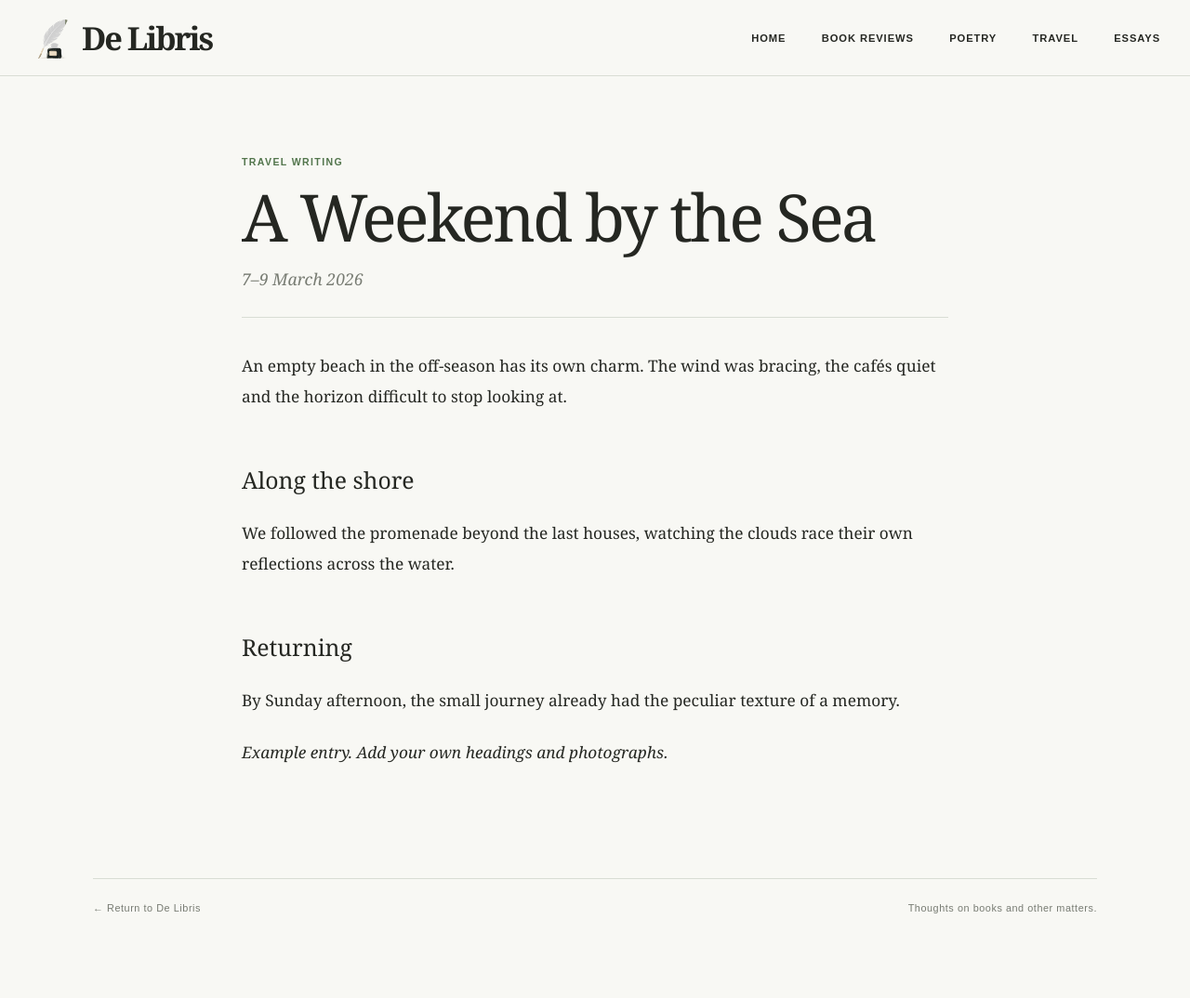
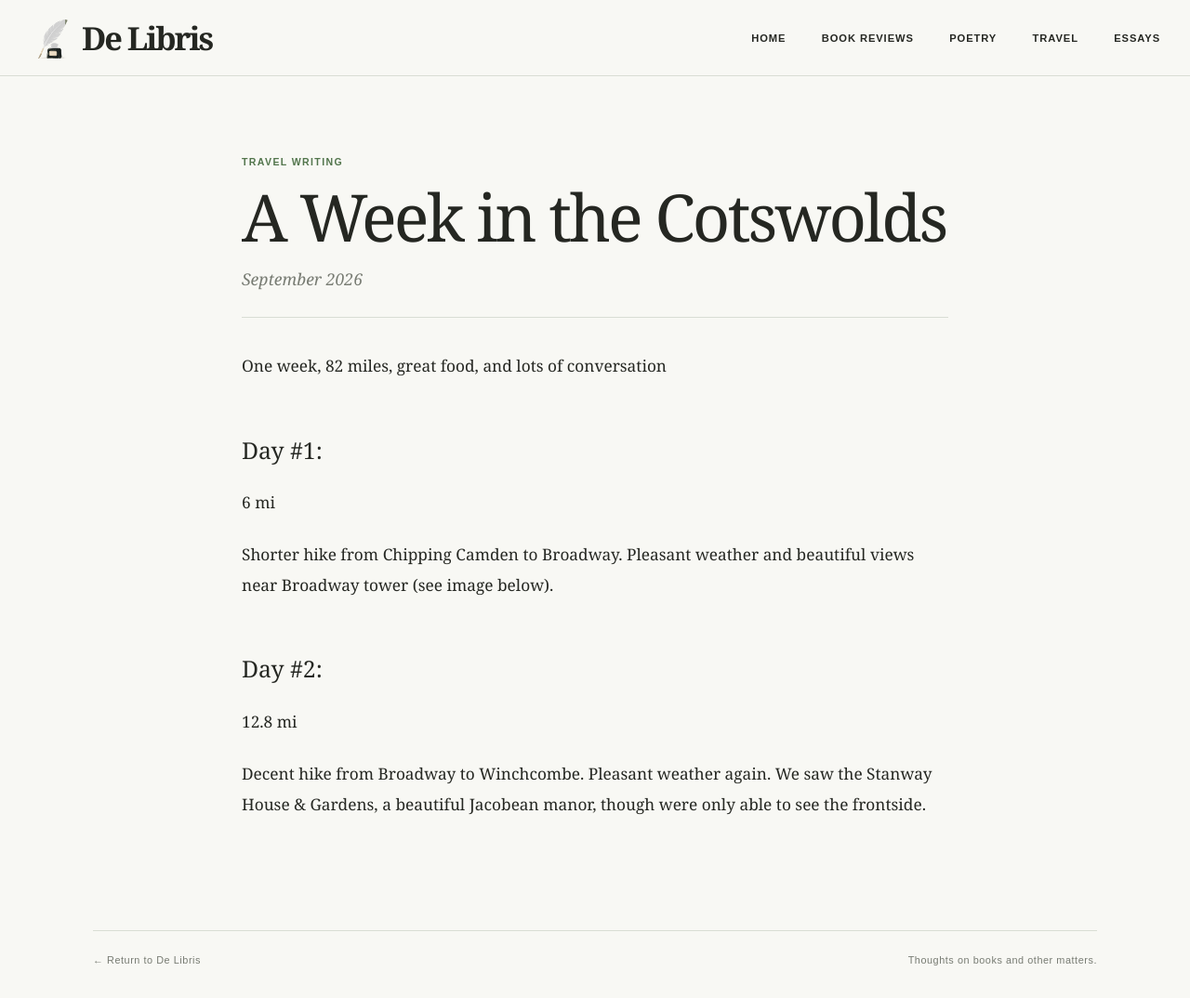
Before and after one commit to homo-ignotus/delibris, a Jekyll site: the page built from _travels/a-weekend-by-the-sea.md, in a window 1280 px wide and 1074 px high. Shown: the whole window at 93% size. Built offline with Jekyll 4.4.1, drawn with Linux system fonts in a browser that asks for light colours.

Commit message:
Update a-weekend-by-the-sea.md

```diff
--- a/_travels/a-weekend-by-the-sea.md
+++ b/_travels/a-weekend-by-the-sea.md
@@ -1,17 +1,17 @@
 ---
-title: A Weekend by the Sea
-dates: 7–9 March 2026
+title: A Week in the Cotswolds
+dates: September 2026
 order: 2
 gallery: []
 ---
-An empty beach in the off-season has its own charm. The wind was bracing, the cafés quiet and the horizon difficult to stop looking at.
+One week, 82 miles, great food, and lots of conversation
 
-## Along the shore
+## Day #1:
+6 mi
 
-We followed the promenade beyond the last houses, watching the clouds race their own reflections across the water.
+Shorter hike from Chipping Camden to Broadway. Pleasant weather and beautiful views near Broadway tower (see image below).
 
-## Returning
+## Day #2:
+12.8 mi
 
-By Sunday afternoon, the small journey already had the peculiar texture of a memory.
-
-*Example entry. Add your own headings and photographs.*
+Decent hike from Broadway to Winchcombe. Pleasant weather again. We saw the Stanway House & Gardens, a beautiful Jacobean manor, though were only able to see the frontside.
```
